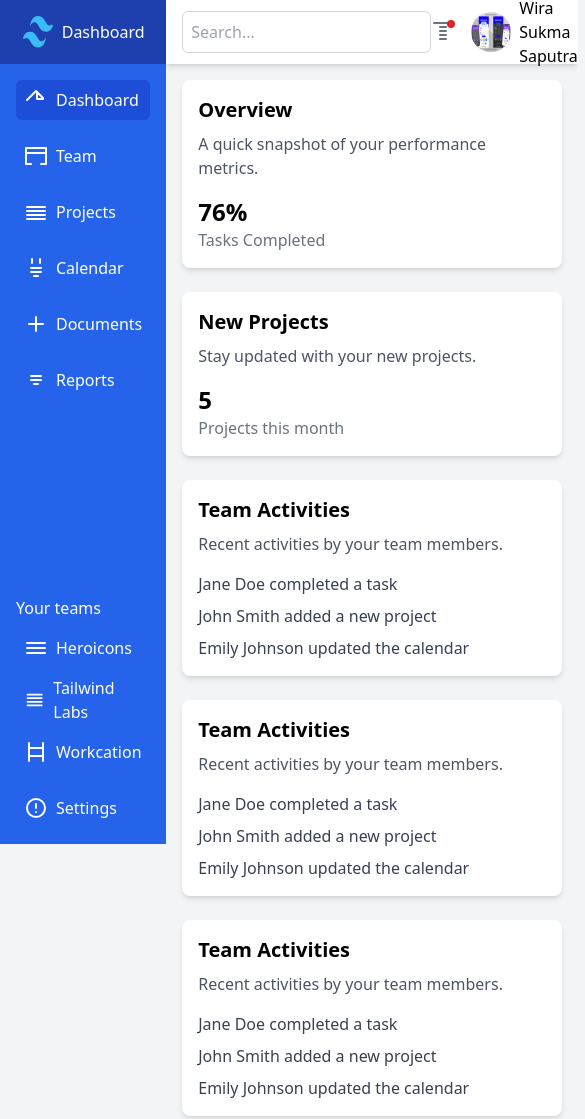
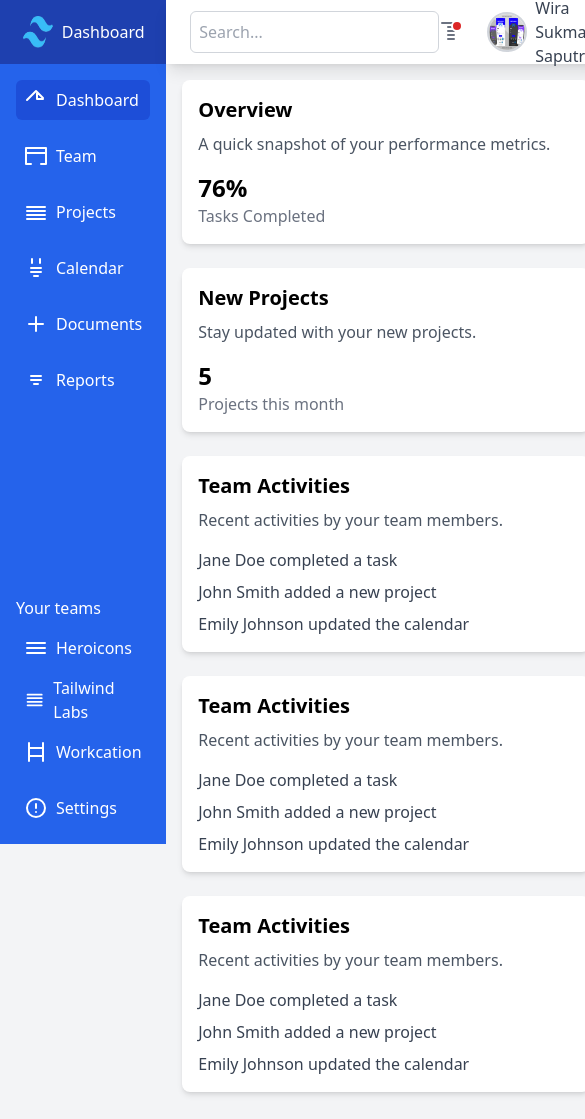
Before and after one commit to Wira07/TailwindCSS, a website: page public/sidebar.html in a window 390 px wide. Shown: the top 1119 px of the page, 585 px wide, since content can reach past the window. Drawn offline with nearby package versions, Linux system fonts and the light colour scheme.

Commit message:
chore: Update sidebar.html with Tailwind CSS configuration and styles

```diff
--- a/public/sidebar.html
+++ b/public/sidebar.html
@@ -6,8 +6,41 @@
     <title>Dashboard</title>
     <script src="https://cdn.tailwindcss.com"></script>
     <link rel="stylesheet" href="css/final.css" />
+    <script>
+      tailwind.config = {
+        darkMode: "class",
+        theme: {
+          extend: {
+            spacing: {
+              13: "3.25rem",
+              15: "3.75rem",
+            },
+            fontFamily: {
+              sans: ["Inter var", ...defaultTheme.fontFamily.sans],
+            },
+            colors: {
+              slate: {
+                50: "#f9fafb",
+                100: "#f4f5f7",
+                200: "#e5e7eb",
+                300: "#d2d6dc",
+                400: "#9fa6b2",
+                500: "#6b7280",
+                600: "#4b5563",
+                700: "#374151",
+                800: "#252f3f",
+                900: "#161e2e",
+              },
+              wira: "#bababa",
+              "wira-light": "#f3f3f3",
+              "wira-dark": "#333333",
+            },
+          },
+        },
+      };
+    </script>
   </head>
-  <body class="flex h-screen bg-gray-100">
+  <body class="flex h-screen bg-gray-100 dark:bg-slate-800 dark:text-slate-800">
     <div class="flex flex-col w-64 bg-blue-600 text-white">
       <div class="flex items-center justify-center h-16 bg-blue-800">
         <img src="img/tailwindcss.png" class="w-8 h-8 rounded-full" alt="User Avatar" />
@@ -81,19 +114,19 @@
       </div>
     </div>
     <div class="flex flex-col flex-grow">
-      <div class="flex items-center justify-between h-16 px-4 bg-white shadow-md">
-        <input type="text" placeholder="Search..." class="p-2 border border-gray-300 rounded-md" />
-        <div class="flex items-center space-x-4">
-          <button class="relative">
-            <svg class="w-6 h-6 text-gray-500" fill="none" stroke="currentColor" viewBox="0 0 24 24" xmlns="http://www.w3.org/2000/svg">
+      <div class="flex items-center justify-between h-16 px-6 bg-white shadow-lg">
+        <input type="text" placeholder="Search..." class="p-2 border border-gray-300 rounded-md focus:outline-none focus:ring-2 focus:ring-blue-500" />
+        <div class="flex items-center space-x-6">
+          <button class="relative focus:outline-none">
+            <svg class="w-6 h-6 text-gray-500 hover:text-gray-700" fill="none" stroke="currentColor" viewBox="0 0 24 24" xmlns="http://www.w3.org/2000/svg">
               <path stroke-linecap="round" stroke-linejoin="round" stroke-width="2" d="M3 3h18M9 7h6m-6 4h6m-6 4h6m-6 4h6"></path>
             </svg>
-            <span class="absolute top-0 right-0 inline-block w-2 h-2 bg-red-600 rounded-full"></span>
+            <span class="absolute top-0 right-0 inline-block w-3 h-3 bg-red-600 rounded-full border-2 border-white"></span>
           </button>
           <div class="flex items-center space-x-2">
-            <img src="img/wira.png" class="w-10 h-10 rounded-full" alt="User Avatar" />
-            <span>Wira Sukma Saputra</span>
-            <svg class="w-4 h-4" fill="none" stroke="currentColor" viewBox="0 0 24 24" xmlns="http://www.w3.org/2000/svg">
+            <img src="img/wira.png" class="w-10 h-10 rounded-full border-2 border-gray-300" alt="User Avatar" />
+            <span class="text-gray-700 font-medium">Wira Sukma Saputra</span>
+            <svg class="w-4 h-4 text-gray-500 hover:text-gray-700" fill="none" stroke="currentColor" viewBox="0 0 24 24" xmlns="http://www.w3.org/2000/svg">
               <path stroke-linecap="round" stroke-linejoin="round" stroke-width="2" d="M19 9l-7 7-7-7"></path>
             </svg>
           </div>
@@ -101,33 +134,33 @@
       </div>
       <div class="flex-grow p-4">
         <!-- Content goes here -->
-        <div class="grid grid-cols-1 gap-6 md:grid-cols-2 lg:grid-cols-3">
+        <div class="grid grid-cols-1 gap-6 sm:grid-cols-2 lg:grid-cols-3">
           <!-- Card 1 -->
-          <div class="p-4 bg-white rounded-lg shadow-md">
-            <h2 class="text-xl font-semibold">Overview</h2>
-            <p class="mt-2 text-gray-600">A quick snapshot of your performance metrics.</p>
+          <div class="p-4 bg-white rounded-lg shadow-md dark:bg-slate-500 dark:text-slate-100 dark:hover:bg-slate-600 focus:ring hover:bg-slate-500">
+            <h2 class="text-xl font-semibold dark:text-slate-100">Overview</h2>
+            <p class="mt-2 text-gray-600 dark:text-slate-100">A quick snapshot of your performance metrics.</p>
             <div class="mt-4">
               <span class="block text-2xl font-bold">76%</span>
-              <span class="block text-gray-500">Tasks Completed</span>
+              <span class="block text-gray-500 dark:text-slate-100">Tasks Completed</span>
             </div>
           </div>
           <!-- Card 2 -->
-          <div class="p-4 bg-white rounded-lg shadow-md">
+          <div class="p-4 bg-white rounded-lg shadow-md dark:text-slate-100 dark:bg-slate-500">
             <h2 class="text-xl font-semibold">New Projects</h2>
-            <p class="mt-2 text-gray-600">Stay updated with your new projects.</p>
+            <p class="mt-2 text-gray-600 dark:text-slate-100">Stay updated with your new projects.</p>
             <div class="mt-4">
               <span class="block text-2xl font-bold">5</span>
               <span class="block text-gray-500">Projects this month</span>
             </div>
           </div>
           <!-- Card 3 -->
-          <div class="p-4 bg-white rounded-lg shadow-md">
-            <h2 class="text-xl font-semibold">Team Activities</h2>
-            <p class="mt-2 text-gray-600">Recent activities by your team members.</p>
+          <div class="p-4 bg-white rounded-lg shadow-md dark:bg-slate-500 dark:text-slate-100 dark:hover:bg-slate-600">
+            <h2 class="text-xl font-semibold dark:text-slate-100">Team Activities</h2>
+            <p class="mt-2 text-gray-600 dark:text-slate-100">Recent activities by your team members.</p>
             <ul class="mt-4 space-y-2">
-              <li class="text-gray-700">Jane Doe completed a task</li>
-              <li class="text-gray-700">John Smith added a new project</li>
-              <li class="text-gray-700">Emily Johnson updated the calendar</li>
+              <li class="text-gray-700 dark:text-slate-100">Jane Doe completed a task</li>
+              <li class="text-gray-700 dark:text-slate-100">John Smith added a new project</li>
+              <li class="text-gray-700 dark:text-slate-100">Emily Johnson updated the calendar</li>
             </ul>
           </div>
           <!-- Card 4 -->
@@ -150,7 +183,6 @@
               <li class="text-gray-700">Emily Johnson updated the calendar</li>
             </ul>
           </div>
-          <!-- Card 6 -->
         </div>
       </div>
     </div>
```
